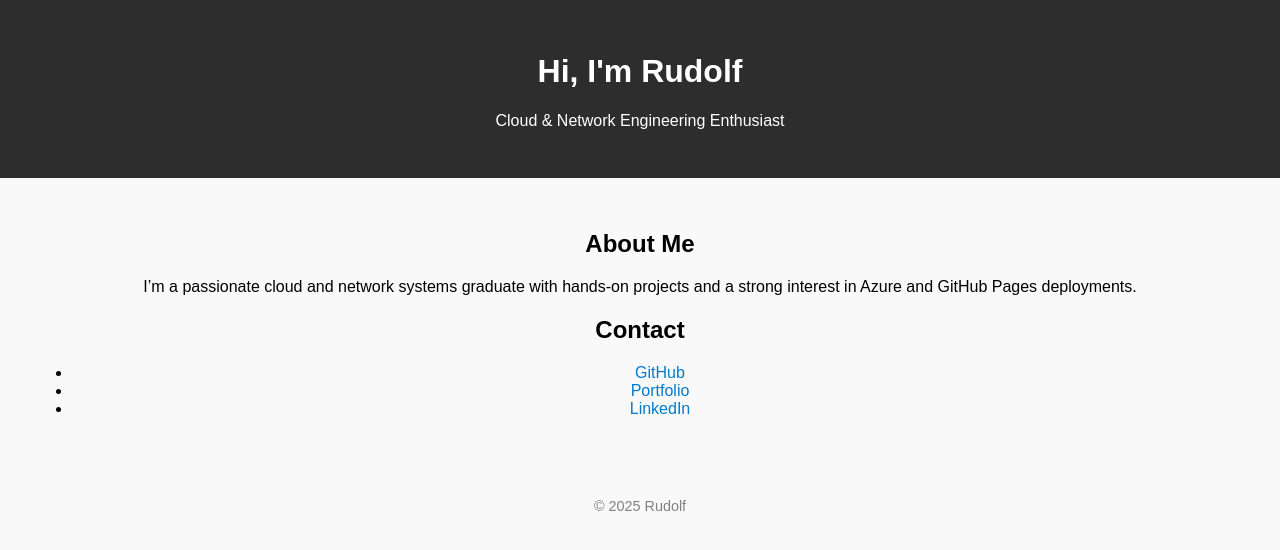
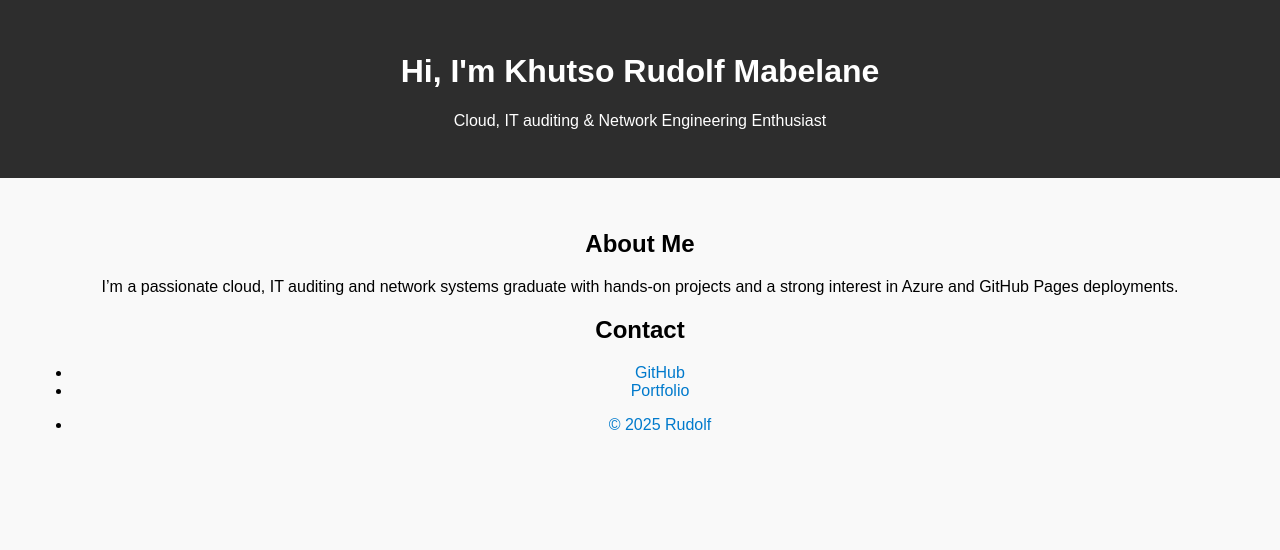
Before and after one commit to Rudolf903/personal-website, a plain HTML site: page index.html in a window 1280 px wide. Drawn offline with Linux system fonts and the light colour scheme.

Commit message:
Update index.html

```diff
--- a/index.html
+++ b/index.html
@@ -8,20 +8,20 @@
 </head>
 <body>
     <header>
-        <h1>Hi, I'm Rudolf</h1>
-        <p>Cloud & Network Engineering Enthusiast</p>
+        <h1>Hi, I'm Khutso Rudolf Mabelane</h1>
+        <p>Cloud, IT auditing & Network Engineering Enthusiast</p>
     </header>
     <main>
         <section>
             <h2>About Me</h2>
-            <p>I’m a passionate cloud and network systems graduate with hands-on projects and a strong interest in Azure and GitHub Pages deployments.</p>
+            <p>I’m a passionate cloud, IT auditing and network systems graduate with hands-on projects and a strong interest in Azure and GitHub Pages deployments.</p>
         </section>
         <section>
             <h2>Contact</h2>
             <ul>
                 <li><a href="https://github.com/Rudolf903">GitHub</a></li>
                 <li><a href="https://rudolf903.github.io">Portfolio</a></li>
-                <li><a href="https://www.linkedin.com/in/rudolf903">LinkedIn</a></li>
+                <li><a href="https://www.linkedin.com/in/khutso-mabelane-1a1703278</a></li>
             </ul>
         </section>
     </main>
```
